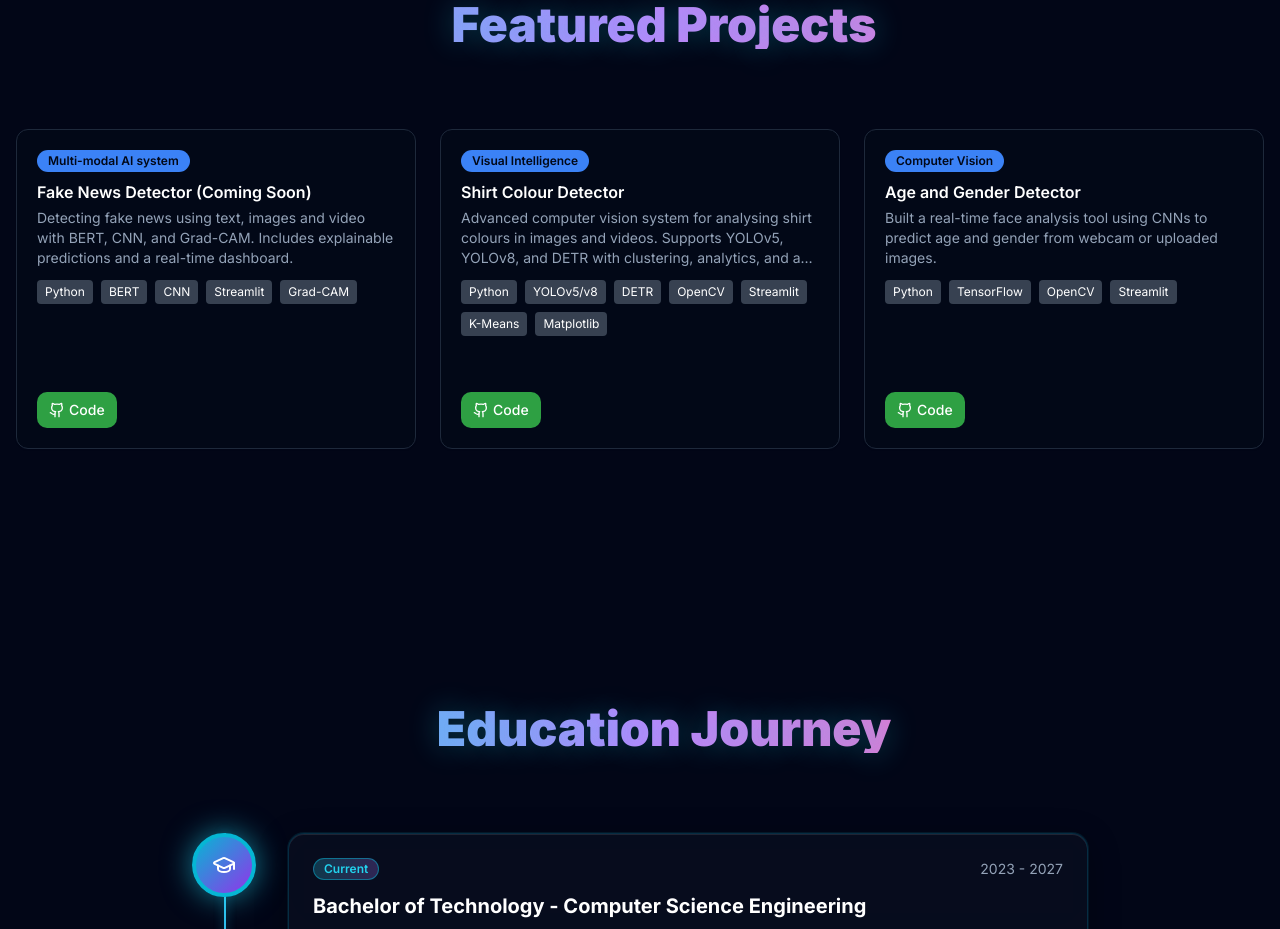
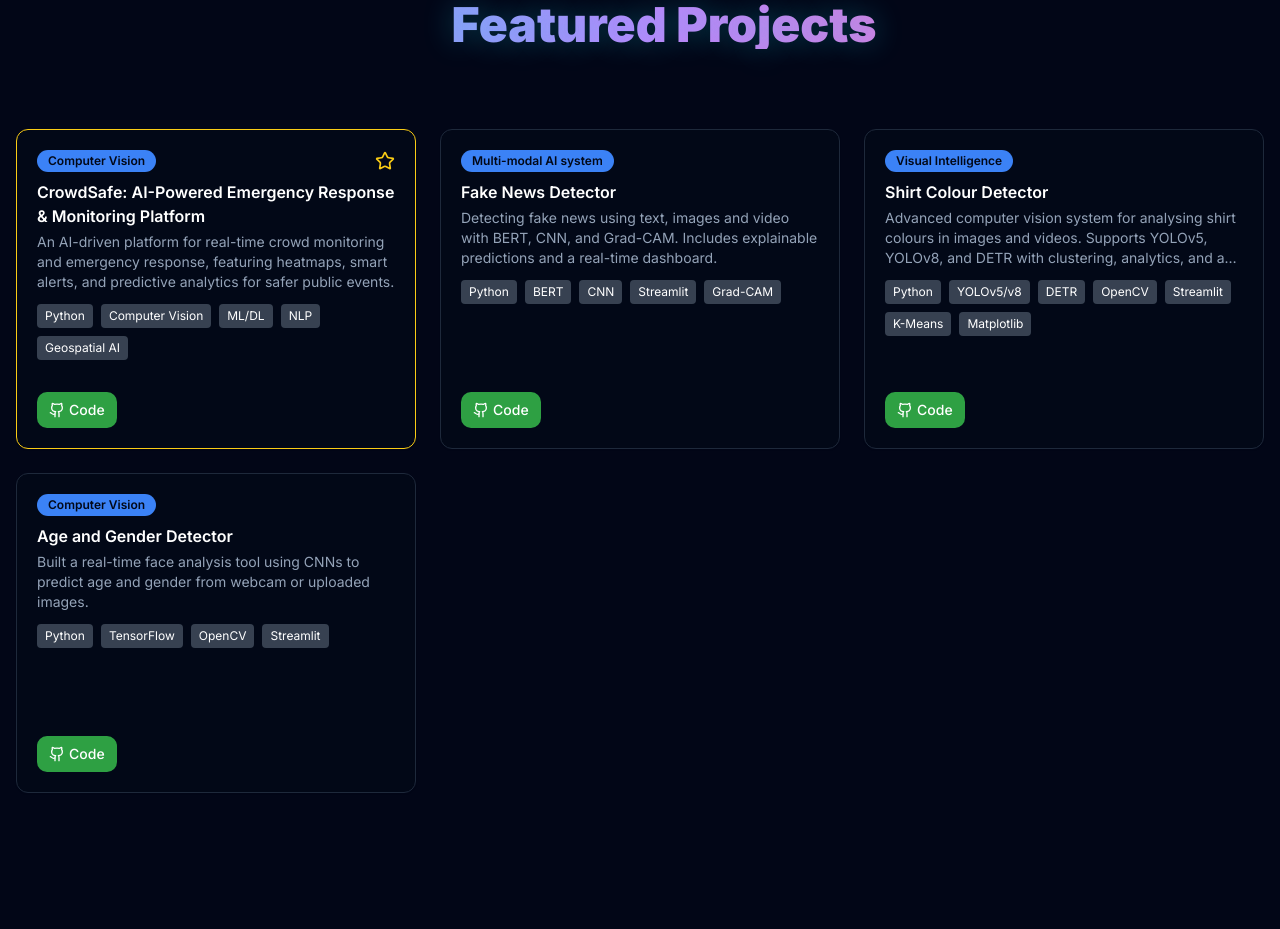
Before and after one commit to raamizhussain/portfolio, a Next.js app: page / in a window 1280 px wide. Shown: the part 2820-3749 px from the top of the page. Built offline with nearby package versions, Linux system fonts and the light colour scheme.

Commit message:
Update page.tsx

```diff
--- a/app/page.tsx
+++ b/app/page.tsx
@@ -502,7 +502,16 @@ export default function FuturisticPortfolio() {
             {[
 
               {
-                title: "Fake News Detector (Coming Soon)",
+                title: "CrowdSafe: AI-Powered Emergency Response & Monitoring Platform",
+                description:
+                  "An AI-driven platform for real-time crowd monitoring and emergency response, featuring heatmaps, smart alerts, and predictive analytics for safer public events.",
+                tech: ["Python", "Computer Vision", "ML/DL", "NLP", "Geospatial AI"],
+                category: "Computer Vision",
+                featured: true,
+                code: "https://github.com/raamizhussain/AI-POWERED-CROWD-MONITORING-EMERGENCY-RESPONSE-PLATFORM-",
+              },
+              {
+                title: "Fake News Detector",
                 description:
                   "Detecting fake news using text, images and video with BERT, CNN, and Grad-CAM. Includes explainable predictions and a real-time dashboard.",
                 tech: ["Python", "BERT", "CNN", "Streamlit", "Grad-CAM"],
```
